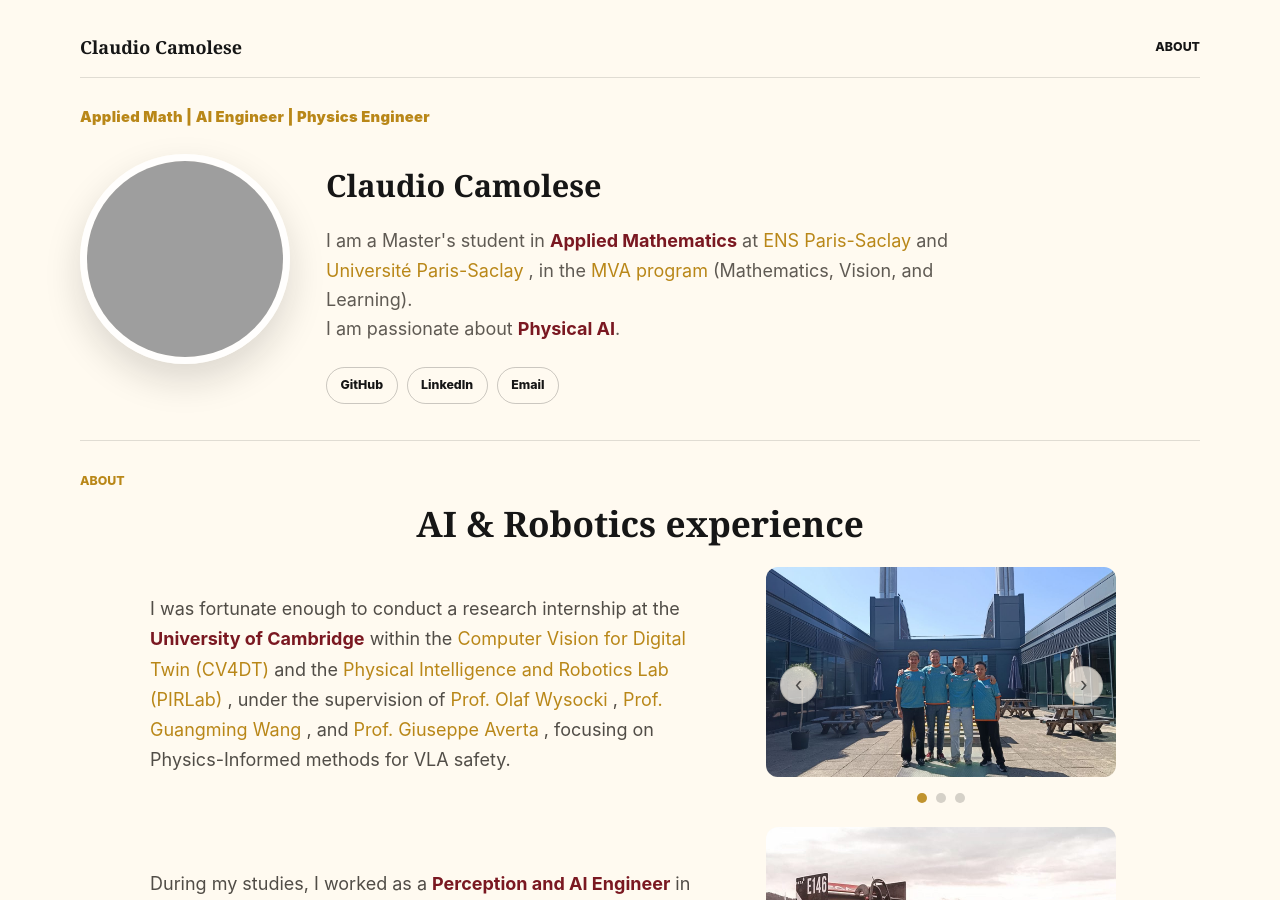
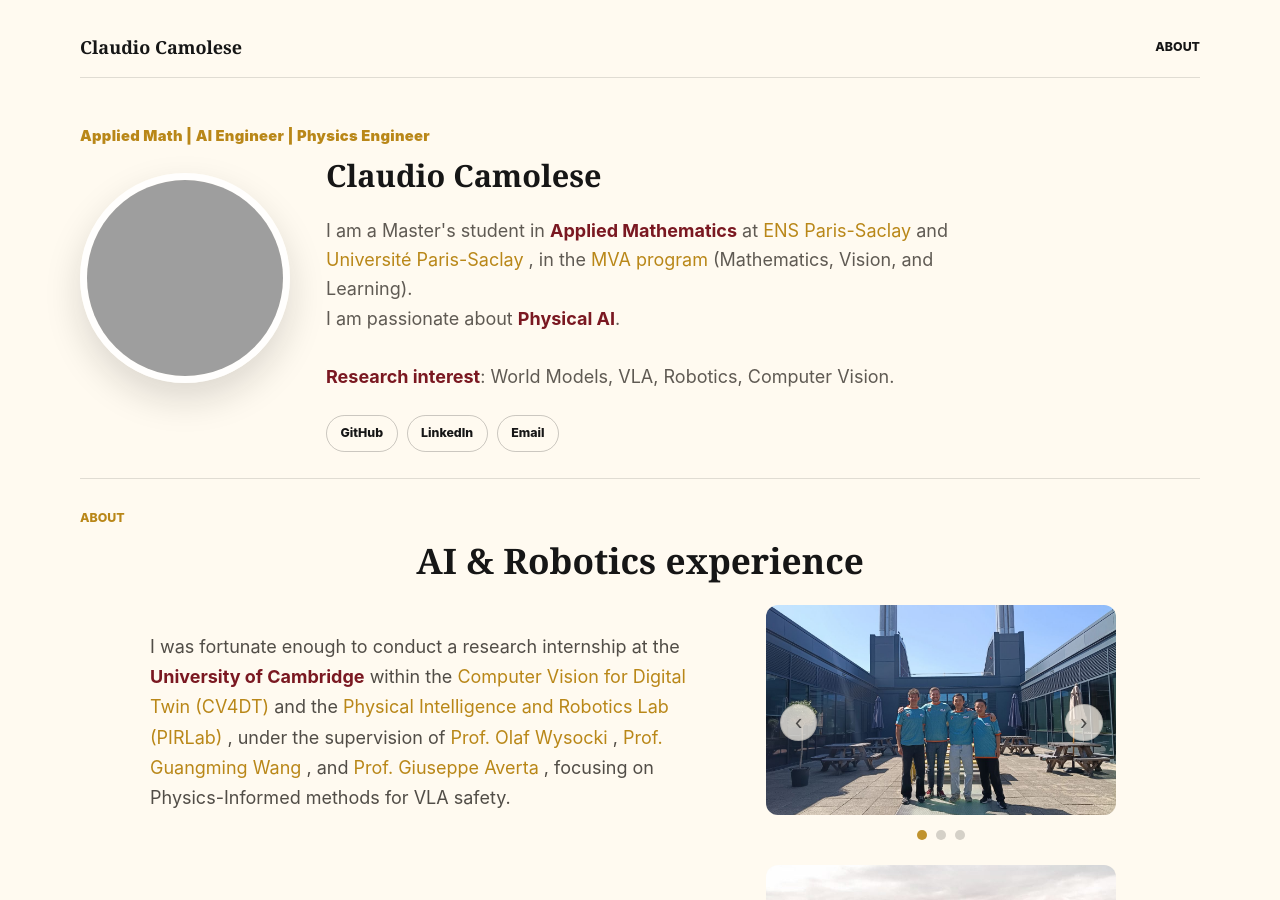
Before and after one commit to claudiocamolese/claudiocamolese.github.io, a Jekyll site: the page built from _pages/about.md, in a window 1280 px wide and 900 px high. Built offline with Jekyll 4.4.1, drawn with Linux system fonts in a browser that asks for light colours; a script bundle is joined from its source files by our own code; library files that are not in the unit come from our copies; grey boxes are pictures that could not be loaded.

Commit message:
Research interests

```diff
--- a/_pages/about.md
+++ b/_pages/about.md
@@ -110,7 +110,9 @@ redirect_from:
 
         <br>
 
-        I am passionate about <strong>Physical AI</strong>.
+        I am passionate about <strong>Physical AI</strong>. <br>
+        <br>
+        <strong>Research interest</strong>: World Models, VLA, Robotics, Computer Vision.
       </p>
 
 
```
